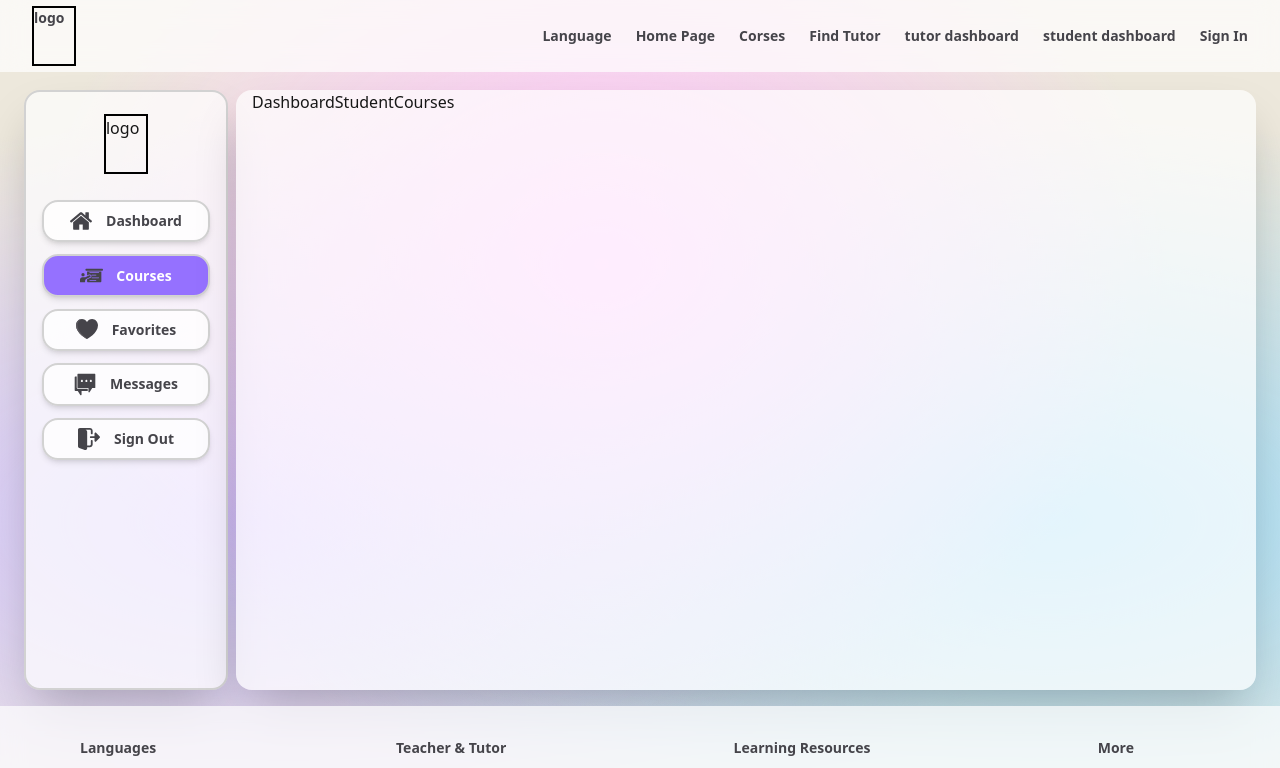
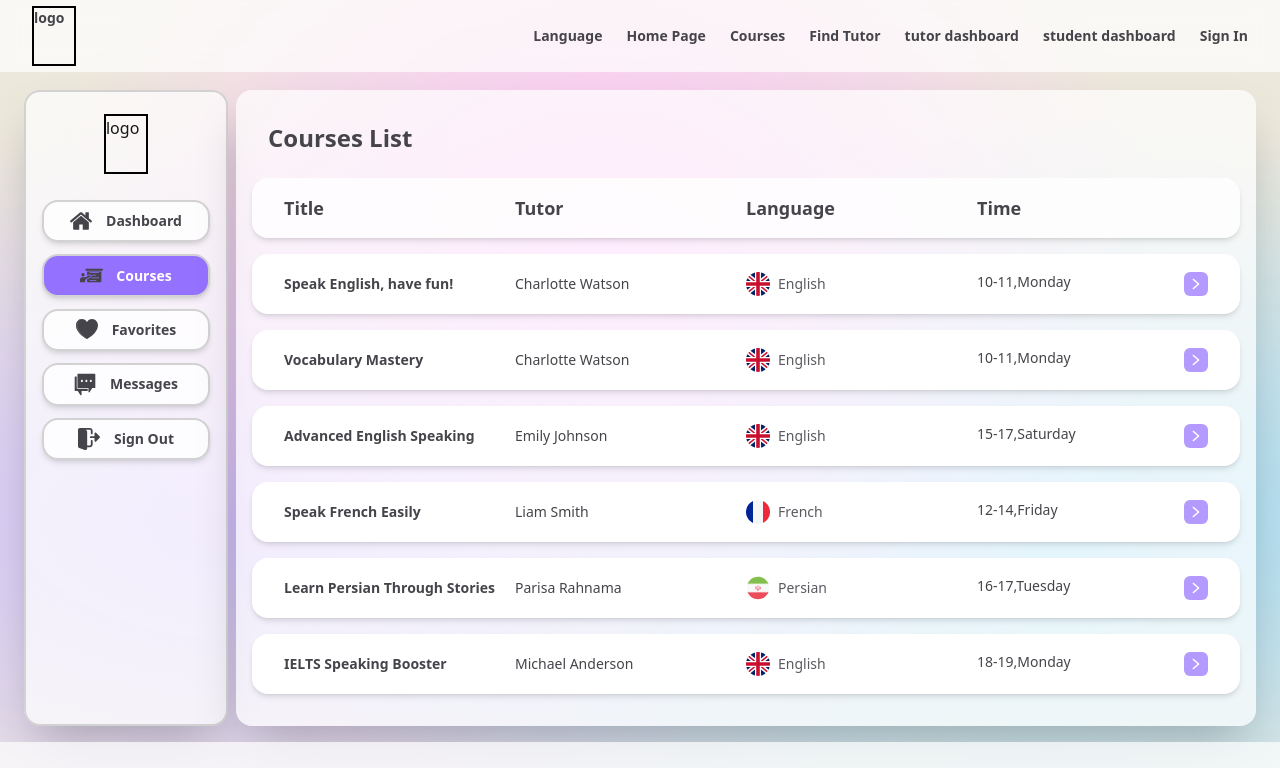
Before and after one commit to erfan2220/learningEnglish-Front, a Next.js app in the folder learning/: page /dashboard/student/detail/courses in a window 1280 px wide. Shown: the top 768 px of the page. Built offline with nearby package versions, Linux system fonts and the light colour scheme.

Commit message:
- feat: (student dashboard) Added Courses List to Student Dashboard - Removed unused `homework/page.tsx` and `lessons/page.tsx` - Updated `Country` and `Header` components - Refined Landing Page layout - Modified Sent Messages section in Student Dashboard - data: Updated course mock data

```diff
--- a/learning/app/dashboard/student/detail/courses/homework/page.tsx
+++ /dev/null
@@ -1,7 +0,0 @@
-import React from "react";
-
-const page = () => {
-  return <div>page</div>;
-};
-
-export default page;
--- a/learning/app/dashboard/student/detail/courses/lessons/page.tsx
+++ /dev/null
@@ -1,7 +0,0 @@
-import React from "react";
-
-const page = () => {
-  return <div>page</div>;
-};
-
-export default page;
--- a/learning/components/Country/Country.tsx
+++ b/learning/components/Country/Country.tsx
@@ -1,13 +1,13 @@
 import React from "react";
 import Image from "next/image";
 
-const Country = ({ flag, countryName, width, textSize }) => {
+const Country = ({ flag, countryName, width, textSize, fontWeight }) => {
   return (
     <div className="flex gap-2 items-center">
       <Image src={flag} alt="french flag" width={width} height={width} />
       <p
         className="text-[#5C5A60] font-bold "
-        style={{ fontSize: `${textSize}` }}
+        style={{ fontSize: `${textSize}`, fontWeight: `${fontWeight}` }}
       >
         {countryName}
       </p>
--- a/learning/components/Header/Header.tsx
+++ b/learning/components/Header/Header.tsx
@@ -15,7 +15,7 @@ const Header = () => {
             <Link href={"/"}>Home Page</Link>
           </li>
           <li>
-            <Link href={"/courses"}>Corses</Link>
+            <Link href={"/courses"}>Courses</Link>
           </li>
           <li>
             <Link href={"/tutor"}>Find Tutor</Link>
--- a/learning/components/LandingPage/LandingPage.tsx
+++ b/learning/components/LandingPage/LandingPage.tsx
@@ -61,6 +61,7 @@ const LandingPage = () => {
               countryName={"English"}
               width={32}
               textSize={"18px"}
+              fontWeight={"bold"}
             />
           </Link>
 
--- a/learning/components/StudentDashboardComponents/courses/DashboardStudentCourses.tsx
+++ b/learning/components/StudentDashboardComponents/courses/DashboardStudentCourses.tsx
@@ -1,7 +1,56 @@
 import React from "react";
+import arrowIcon from "../../../assets/icons/arrowBlue.svg";
+import { courseMockDetail } from "@/mock/courseMockData";
+import Country from "@/components/Country/Country";
+import Image from "next/image";
+import Link from "next/link";
 
 const DashboardStudentCourses = () => {
-  return <div>DashboardStudentCourses</div>;
+  return (
+    <div className=" my-8">
+      <h2 className="text-2xl font-bold text-[#45444A] m-4">Courses List</h2>
+
+      {/* /////////////////////////////////////// */}
+      <div className="flex text-[#45444A] text-lg font-bold px-2 md:px-8 mt-6 justify-between sm:justify-start items-center w-full h-[60px] bg-white/80 rounded-2xl shadow-md">
+        <p className="w-1/2 sm:w-1/4">Title</p>
+        <p className="hidden sm:block sm:w-1/4">Tutor</p>
+        <p className="hidden sm:block sm:w-1/4">Language</p>
+        <p className="w-1/2 sm:w-1/4">Time</p>
+      </div>
+
+      {/* /////////////////////////////////////// */}
+
+      {courseMockDetail.map((course) => (
+        <Link
+          href={`/dashboard/student/detail/courses/${course.courseId}`}
+          key={course.id}
+          className="flex text-[#45444A] px-2 md:px-8 mt-4 text-sm justify-between sm:justify-start items-center w-full h-[60px] bg-white rounded-2xl shadow-md hover:shadow-xl"
+        >
+          <p className="font-bold w-1/2 sm:w-1/4">{course.courseTitle}</p>
+          <p className="hidden sm:block sm:w-1/4">
+            {course.tutorFirstName} {course.tutorLastName}
+          </p>
+          <div className="hidden sm:block sm:w-1/4">
+            <Country
+              flag={course.courseLanguageFlag}
+              countryName={course.courseLanguage}
+              width={24}
+              textSize={"14px"}
+              fontWeight={"normal"}
+            />
+          </div>
+          <div className="flex w-1/2 sm:w-1/4 justify-between items-start">
+            <p>
+              {course.courseTimeStart}-{course.courseTimeEnd},{course.courseDay}
+            </p>
+            <div>
+              <Image src={arrowIcon} alt="arrow icon" width={24} height={24} />
+            </div>
+          </div>
+        </Link>
+      ))}
+    </div>
+  );
 };
 
 export default DashboardStudentCourses;
--- a/learning/components/StudentDashboardComponents/messages/DashboardStudentMessagesSent.tsx
+++ b/learning/components/StudentDashboardComponents/messages/DashboardStudentMessagesSent.tsx
@@ -11,7 +11,7 @@ const DashboardStudentMessagesSent = ({ mainData, secondData }) => {
   return (
     <div className="my-8">
       <h2 className="text-2xl font-bold text-[#45444A] m-4">
-        My Inbox Messages
+        My Sent Messages
       </h2>
 
       {mainData[personNumber].messagesSent.map((message) => {
--- a/learning/mock/courseMockData.ts
+++ b/learning/mock/courseMockData.ts
@@ -47,6 +47,7 @@ export const courseMockDetail=[
         courseTimeStart:10,
         courseTimeEnd:11,
         courseLanguage:"English",
+        courseLanguageFlag:ukFlag,
         courseLength:180, //lessons
         coursePicture:coursePicture,
         courseDescription:"This is a fun and interactive course designed to help you improve your English speaking skills while having a great time. Join us for engaging activities, discussions, and games that will boost your confidence and fluency in English.",
@@ -144,6 +145,7 @@ export const courseMockDetail=[
         courseTimeStart:10,
         courseTimeEnd:11,
         courseLanguage:"English",
+        courseLanguageFlag:ukFlag,
         courseLength:180, //lessons
         coursePicture:coursePicture,
         courseDescription:"This is a fun and interactive course designed to help you improve your English speaking skills while having a great time. Join us for engaging activities, discussions, and games that will boost your confidence and fluency in English.",
@@ -236,6 +238,7 @@ export const courseMockDetail=[
         courseTimeStart:15,
         courseTimeEnd:17,
         courseLanguage:"English",
+        courseLanguageFlag:ukFlag,
         courseLength:180, //lessons
         coursePicture:coursePicture,
         courseDescription:"This is a fun and interactive course designed to help you improve your English speaking skills while having a great time. Join us for engaging activities, discussions, and games that will boost your confidence and fluency in English.",
@@ -333,6 +336,7 @@ export const courseMockDetail=[
         courseTimeStart:12,
         courseTimeEnd:14,
         courseLanguage:"French",
+        courseLanguageFlag:franceFlag,
         courseLength:30, //lessons
         coursePicture:coursePicture,
         courseDescription:"This is a fun and interactive course designed to help you improve your English speaking skills while having a great time. Join us for engaging activities, discussions, and games that will boost your confidence and fluency in English.",
@@ -429,6 +433,7 @@ export const courseMockDetail=[
   courseTimeStart: 16,
   courseTimeEnd: 17,
   courseLanguage: "Persian",
+  courseLanguageFlag:iranFlag,
   courseLength: 24, // lessons
   coursePicture: coursePicture,
   courseDescription: "This course introduces Persian through storytelling and real-life dialogues, helping you improve listening and speaking skills in an enjoyable and natural way.",
@@ -523,6 +528,7 @@ export const courseMockDetail=[
   courseTimeStart: 18,
   courseTimeEnd: 19,
   courseLanguage: "English",
+  courseLanguageFlag:ukFlag,
   courseLength: 10, // lessons
   coursePicture: coursePicture,
   courseDescription: "A fast-track IELTS Speaking course designed to help intermediate and advanced learners improve fluency, accuracy, and confidence for the IELTS speaking test.",
```
Also changed, not shown: learning/assets/icons/arrowBlue.svg (added).
